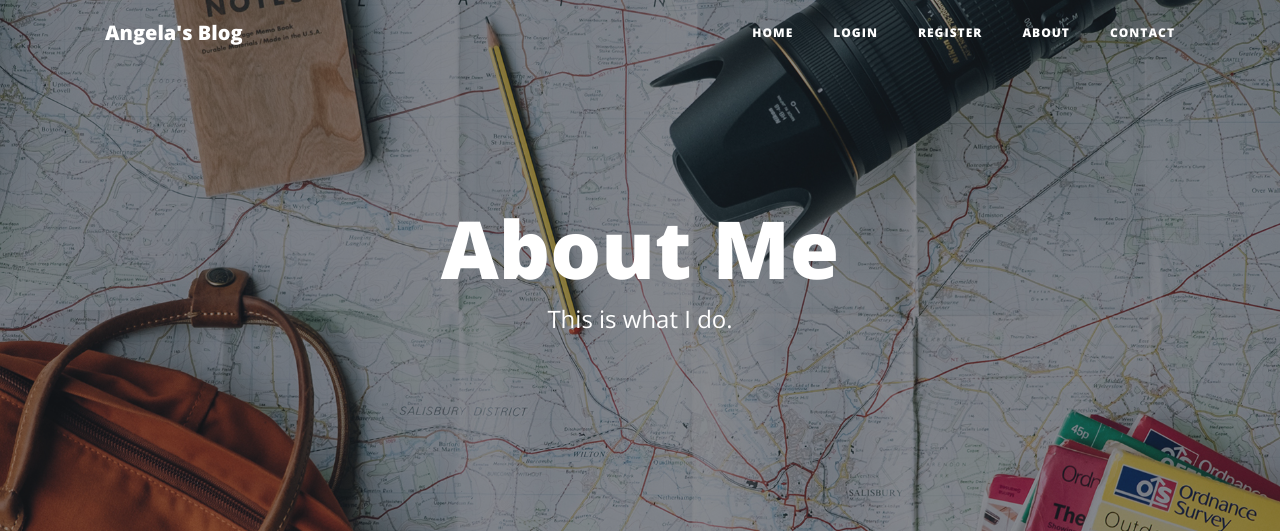
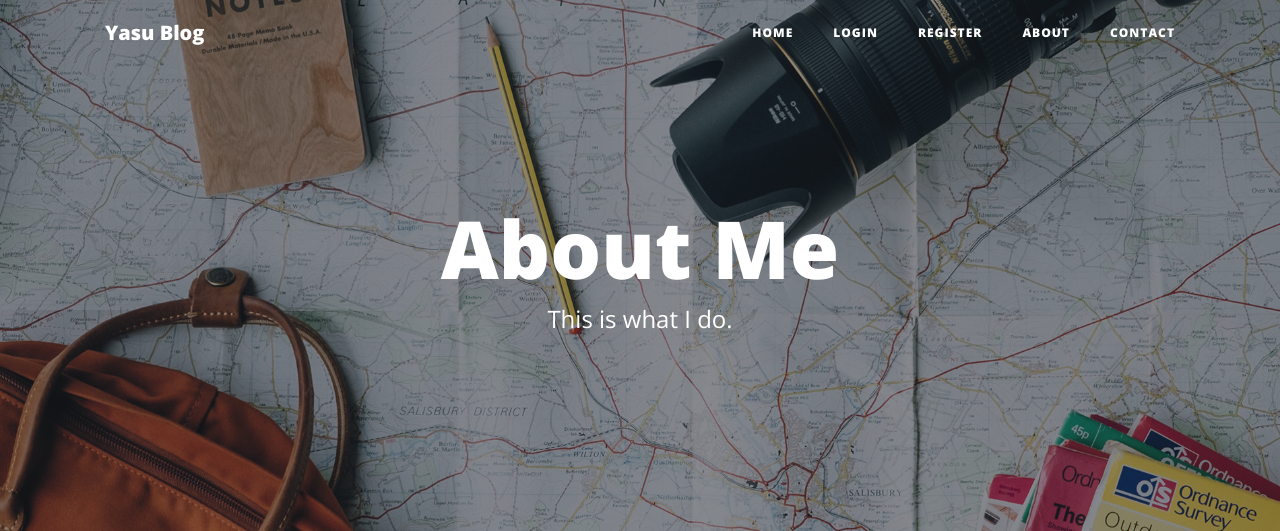
Before and after one commit to Ya5Lova/Day_70_blog, a Flask app: page /about in a window 1280 px wide. Shown: the top 531 px of the page. Run offline with Flask 2, Linux system fonts and the light colour scheme; some libraries are stand-ins or nearby versions.

Commit message:
Change title

```diff
--- a/blog-with-users-end/templates/header.html
+++ b/blog-with-users-end/templates/header.html
@@ -28,7 +28,7 @@
   <!-- Navigation -->
   <nav class="navbar navbar-expand-md navbar-light fixed-top" id="mainNav">
     <div class="container">
-      <a class="navbar-brand" href="{{url_for('get_all_posts')}}">Angela's Blog</a>
+      <a class="navbar-brand" href="{{url_for('get_all_posts')}}">Yasu Blog</a>
       <button class="navbar-toggler navbar-toggler-right" type="button" data-toggle="collapse" data-target="#navbarResponsive" aria-controls="navbarResponsive" aria-expanded="false" aria-label="Toggle navigation">
         Menu
         <i class="fas fa-bars"></i>
```
